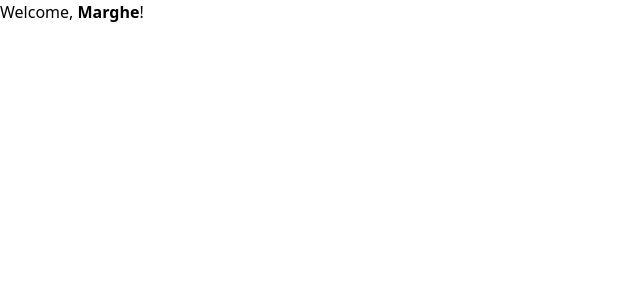
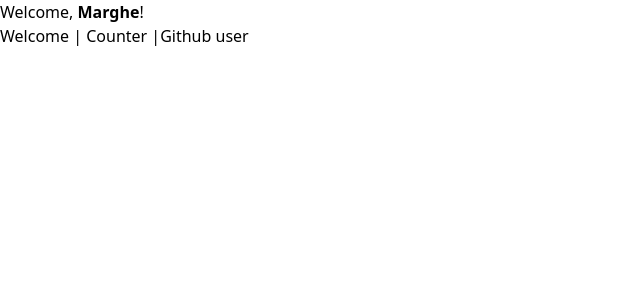
Before and after one commit to RavaMarghe/Esercizi-React, a React (Create React App) app in the folder my-app/: page / in a window 1280 px wide. Shown: the top 300 px of the page, without its empty margins (0-640 px from the left). Built offline with nearby package versions, Linux system fonts and the light colour scheme.

Commit message:
feat: add links to App.js

```diff
--- a/my-app/src/App.js
+++ b/my-app/src/App.js
@@ -1,9 +1,8 @@
 import React from "react";
-import { Route, Routes } from "react-router-dom";
+import { Route, Routes, Link } from "react-router-dom";
 import { Welcome } from "./Welcome";
 import { Counter } from "./Counter";
 import { ShowGithubUser } from "./ShowGithubUser";
-import { GithubUser } from "./GithubUser";
 
 /*function onCounterChange(count){
   console.log(`The Counter is now: ${count}`)
@@ -14,9 +13,11 @@ export function App() {
     <div>
       <Routes>
         <Route path="/" element={<Welcome name={"Marghe"} />} />
-        <Route path="/counter" element={<Counter  />} />
+        <Route path="/counter" element={<Counter />} />
         <Route path="/users/:username" element={<ShowGithubUser />} />
       </Routes>
+      <Link to="/">Welcome</Link> | <Link to="/counter">Counter</Link> |
+      <Link to="/users/:username">Github user</Link>
     </div>
   );
 }
```
